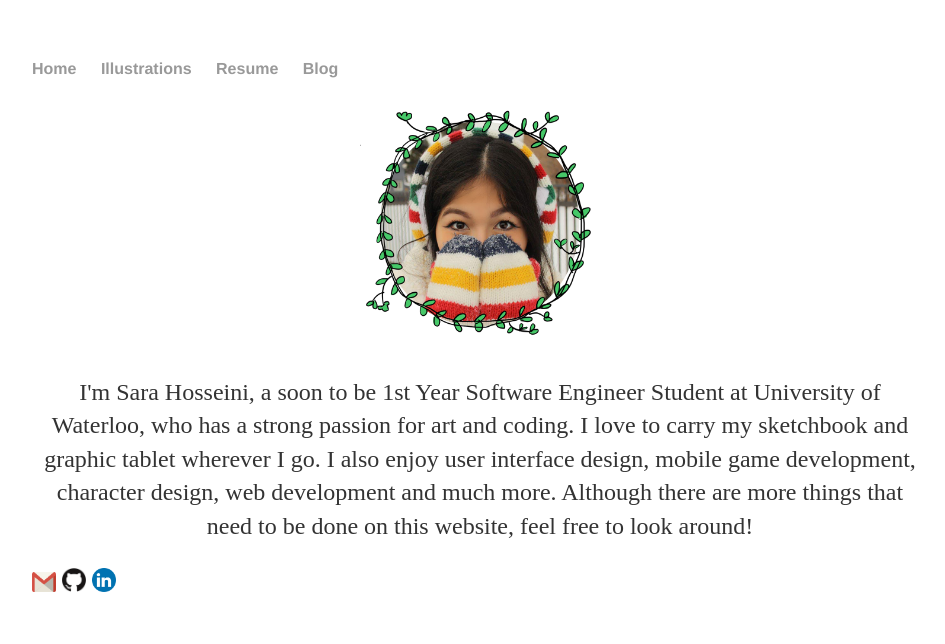
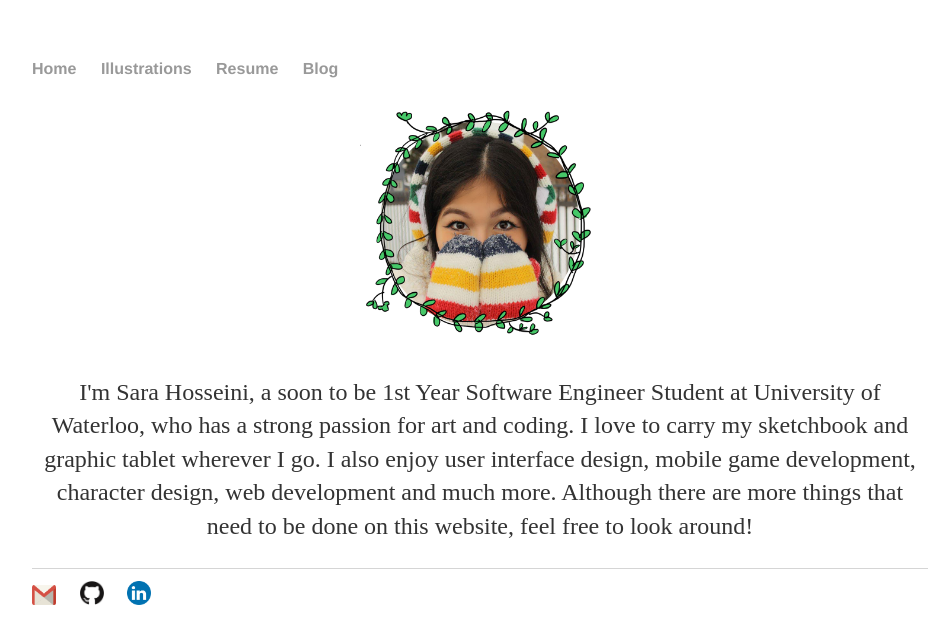
Before and after one commit to sarahoss/sarahoss.github.io, a Jekyll site: the page built from index.html, in a window 1280 px wide. Shown: the top 644 px of the page, without its empty margins (160-1105 px from the left). Built offline with Jekyll 4.4.1, drawn with Linux system fonts in a browser that asks for light colours.

Commit message:
Update default.html

```diff
--- a/_layouts/default.html
+++ b/_layouts/default.html
@@ -20,17 +20,12 @@
 			{{ content }}
 
 			</div><!-- /.container -->
-<!-- 			<footer>
+			<footer>
 	    		<ul>
 	        		<li><a href="mailto:sara.hosseini01@gmail.com"><img class="img-responsive" src="src/gmaillogo.png" height="20" width="24"/></a></li>
 	        		<li><a href="https://github.com/sarahoss"><img class="img-responsive" src="src/githublogo.png" height="24" width="24"/></a></li>
 				<li><a href="https://www.linkedin.com/in/sara-hosseini/"><img class="img-responsive" src="src/linkedinlogo.png" height="24" width="24"/></a></li>
 			</ul>
-			</footer> -->
-			<p align="left">
-			   <a href="mailto:sara.hosseini01@gmail.com"><img class="img-responsive" src="src/gmaillogo.png" height="20" width="24"/>
-		  	   <a href="https://github.com/sarahoss"><img class="img-responsive" src="src/githublogo.png" height="24" width="24"/>
-		           <a href="https://www.linkedin.com/in/sara-hosseini/"><img class="img-responsive" src="src/linkedinlogo.png" height="24" width="24"/>
-		        </p>
+			</footer>
 		</body>
 	</html>
```
